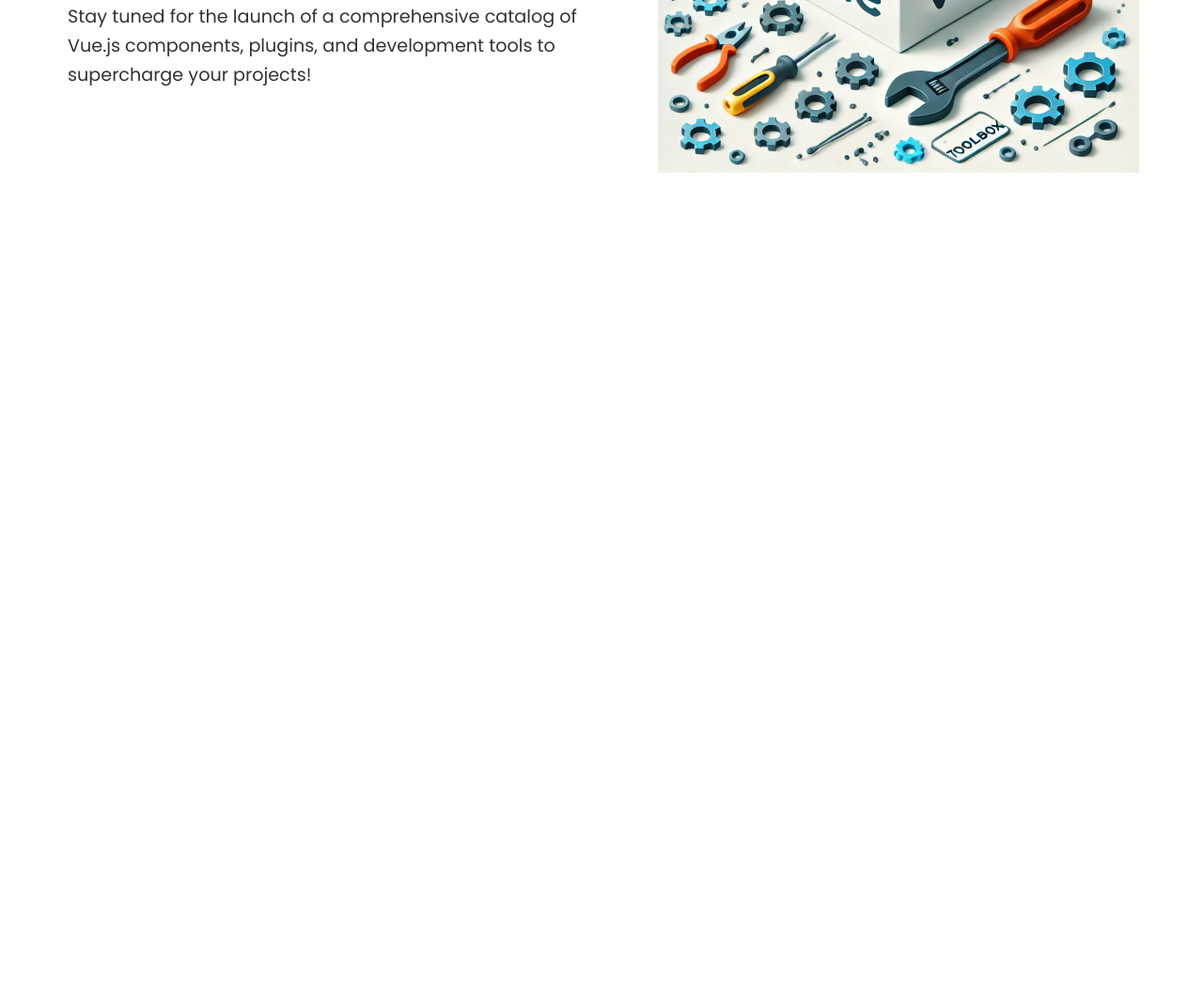
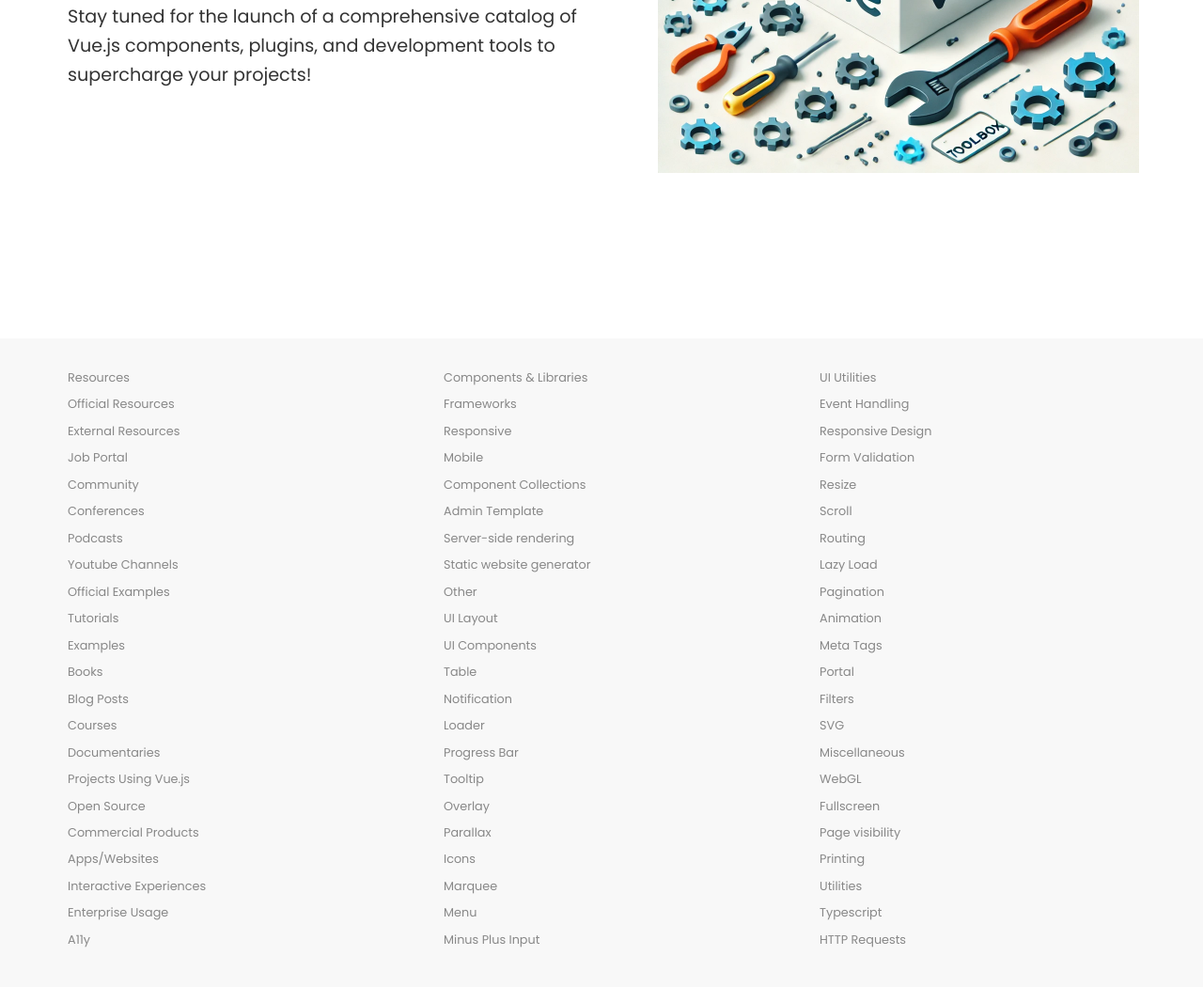
Before and after one commit to a0s/vue-toolbox.com, a plain HTML site: page index.html in a window 1280 px wide. Shown: the part 472-1522 px from the top of the page at 94% size. Before the commit the page ends 800 px from the top, so only its background shows below. Drawn offline with Linux system fonts and the light colour scheme.

Commit message:
improve: add seo words

```diff
--- a/index.html
+++ b/index.html
@@ -21,18 +21,23 @@
         body, html {
             margin: 0;
             padding: 0;
-            height: 100%;
             font-family: 'Poppins', sans-serif;
             background-color: #ffffff;
             color: #333333;
         }
 
-        .container {
+        .main-container {
+            min-height: 100vh;
             display: flex;
-            height: 100%;
+            flex-direction: column;
+        }
+
+        .content {
+            display: flex;
             max-width: 1200px;
             margin: 0 auto;
             padding: 0 2rem;
+            min-height: 100vh;
         }
 
         .text-content {
@@ -61,7 +66,7 @@
             font-size: 3.5em;
             font-weight: 600;
             margin-bottom: 20px;
-            color: #41b883; /* Vue.js green color */
+            color: #41b883;
             letter-spacing: -0.5px;
         }
 
@@ -72,8 +77,40 @@
             max-width: 600px;
         }
 
+        .seo-footer {
+            background-color: #f8f8f8;
+            padding: 2rem 0;
+            margin-top: 2rem;
+        }
+
+        .seo-content {
+            max-width: 1200px;
+            margin: 0 auto;
+            padding: 0 2rem;
+            display: flex;
+            justify-content: space-between;
+            font-size: 0.8em;
+            color: #888;
+            line-height: 1.6;
+        }
+
+        .seo-column {
+            flex: 1;
+            margin: 0 1rem;
+        }
+
+        .seo-content ul {
+            margin: 0;
+            padding: 0 0 0 1rem;
+            list-style-type: none;
+        }
+
+        .seo-content li {
+            margin-bottom: 0.5rem;
+        }
+
         @media (max-width: 768px) {
-            .container {
+            .content {
                 flex-direction: column;
             }
 
@@ -92,20 +129,111 @@
             p {
                 font-size: 1em;
             }
+
+            .seo-content {
+                flex-direction: column;
+            }
+
+            .seo-column {
+                margin: 1rem 0;
+            }
         }
     </style>
 </head>
 <body>
-<div class="container">
+<div class="main-container">
+        <div class="content">
             <div class="text-content">
                 <h1>Vue Toolbox</h1>
                 <p>Coming Soon: Your ultimate resource for Vue.js libraries and tools</p>
-        <p>Stay tuned for the launch of a comprehensive catalog of Vue.js components, plugins, and development tools to
-            supercharge your projects!</p>
+                <p>Stay tuned for the launch of a comprehensive catalog of Vue.js components, plugins, and development tools to supercharge your projects!</p>
             </div>
             <div class="image-content">
                 <img src="/images/poster.webp" alt="Vue Toolbox">
             </div>
         </div>
+        <footer class="seo-footer">
+            <div class="seo-content">
+                <div class="seo-column">
+                    <ul>
+                        <li>Resources</li>
+                        <li>Official Resources</li>
+                        <li>External Resources</li>
+                        <li>Job Portal</li>
+                        <li>Community</li>
+                        <li>Conferences</li>
+                        <li>Podcasts</li>
+                        <li>Youtube Channels</li>
+                        <li>Official Examples</li>
+                        <li>Tutorials</li>
+                        <li>Examples</li>
+                        <li>Books</li>
+                        <li>Blog Posts</li>
+                        <li>Courses</li>
+                        <li>Documentaries</li>
+                        <li>Projects Using Vue.js</li>
+                        <li>Open Source</li>
+                        <li>Commercial Products</li>
+                        <li>Apps/Websites</li>
+                        <li>Interactive Experiences</li>
+                        <li>Enterprise Usage</li>
+                        <li>A11y</li>
+                    </ul>
+                </div>
+                <div class="seo-column">
+                    <ul>
+                        <li>Components & Libraries</li>
+                        <li>Frameworks</li>
+                        <li>Responsive</li>
+                        <li>Mobile</li>
+                        <li>Component Collections</li>
+                        <li>Admin Template</li>
+                        <li>Server-side rendering</li>
+                        <li>Static website generator</li>
+                        <li>Other</li>
+                        <li>UI Layout</li>
+                        <li>UI Components</li>
+                        <li>Table</li>
+                        <li>Notification</li>
+                        <li>Loader</li>
+                        <li>Progress Bar</li>
+                        <li>Tooltip</li>
+                        <li>Overlay</li>
+                        <li>Parallax</li>
+                        <li>Icons</li>
+                        <li>Marquee</li>
+                        <li>Menu</li>
+                        <li>Minus Plus Input</li>
+                    </ul>
+                </div>
+                <div class="seo-column">
+                    <ul>
+                        <li>UI Utilities</li>
+                        <li>Event Handling</li>
+                        <li>Responsive Design</li>
+                        <li>Form Validation</li>
+                        <li>Resize</li>
+                        <li>Scroll</li>
+                        <li>Routing</li>
+                        <li>Lazy Load</li>
+                        <li>Pagination</li>
+                        <li>Animation</li>
+                        <li>Meta Tags</li>
+                        <li>Portal</li>
+                        <li>Filters</li>
+                        <li>SVG</li>
+                        <li>Miscellaneous</li>
+                        <li>WebGL</li>
+                        <li>Fullscreen</li>
+                        <li>Page visibility</li>
+                        <li>Printing</li>
+                        <li>Utilities</li>
+                        <li>Typescript</li>
+                        <li>HTTP Requests</li>
+                    </ul>
+                </div>
+            </div>
+        </footer>
+    </div>
 </body>
 </html>
```
Lines whose indentation alone changed are shown as unchanged.
